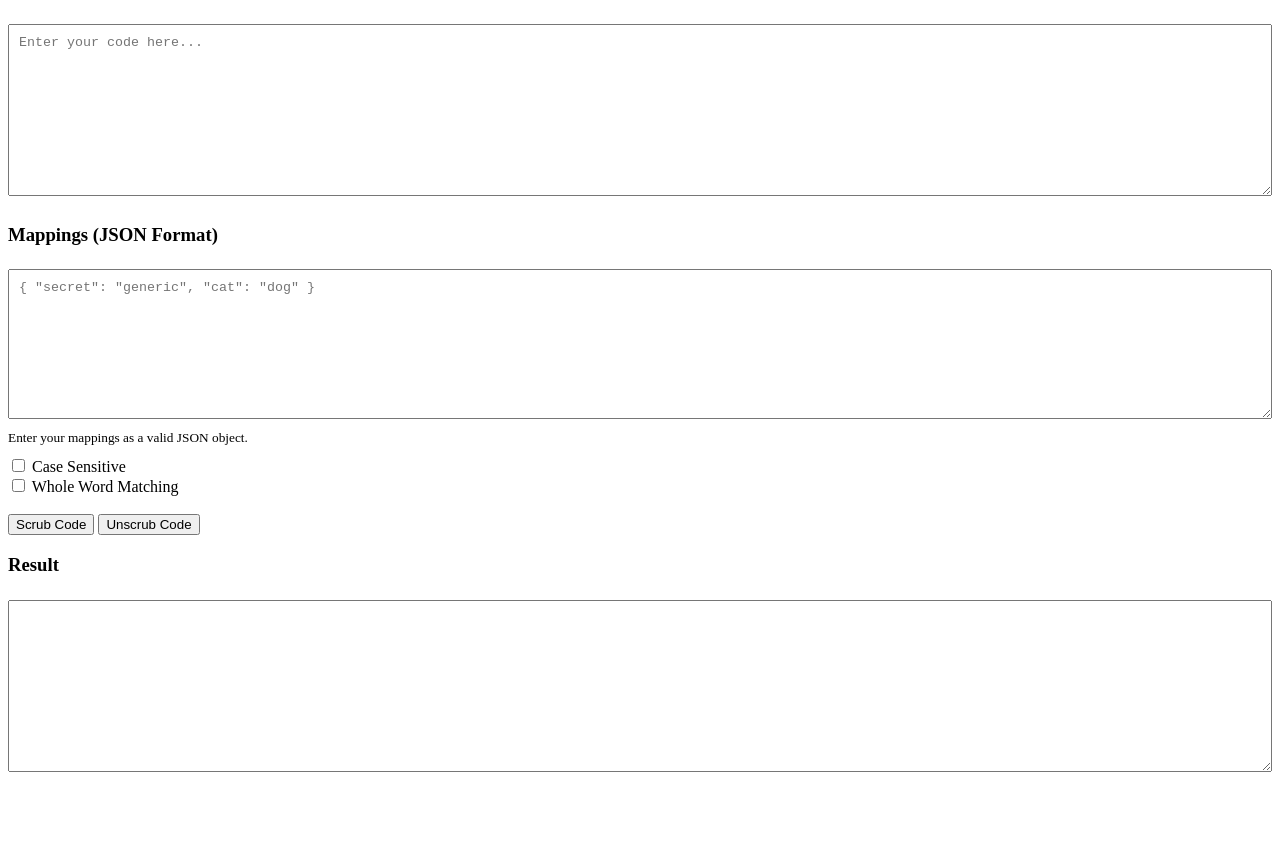
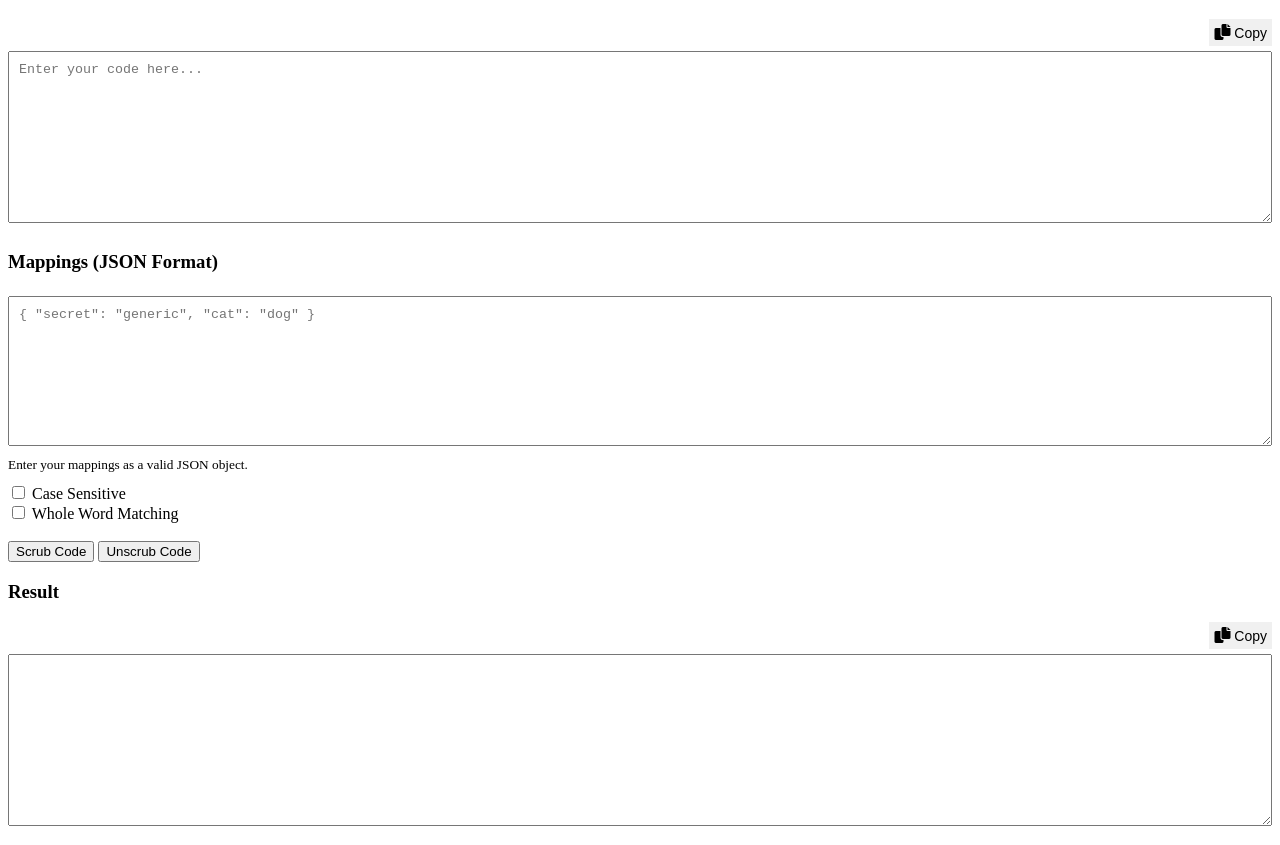
Before and after one commit to andrew-woosnam/codescrub, a website: page codescrub.html in a window 1280 px wide. Shown: the part 61-906 px from the top of the page. Before the commit the page ends 850 px from the top, so only its background shows below. Drawn offline with Linux system fonts and the light colour scheme.

Commit message:
add copy text btns

```diff
--- a/codescrub.html
+++ b/codescrub.html
@@ -22,13 +22,36 @@
         .options {
             margin-top: 10px;
         }
+
+        .copy-btn {
+            float: right;
+            background-color: #f0f0f0;
+            border: none;
+            padding: 5px;
+            cursor: pointer;
+            font-size: 14px;
+        }
+
+        .copy-btn i {
+            font-size: 16px;
+        }
+
+        .text-box-wrapper {
+            position: relative;
+            margin-bottom: 10px;
+        }
+
     </style>
+    <link rel="stylesheet" href="https://cdnjs.cloudflare.com/ajax/libs/font-awesome/6.0.0-beta3/css/all.min.css">
 </head>
 
 <body>
     <h1>CodeScrub - Scrub Sensitive Code</h1>
 
-    <textarea id="codeInput" rows="10" cols="50" placeholder="Enter your code here..."></textarea>
+    <div class="text-box-wrapper">
+        <button id="copyInputBtn" class="copy-btn"><i class="fas fa-copy"></i> Copy</button>
+        <textarea id="codeInput" rows="10" cols="50" placeholder="Enter your code here..."></textarea>
+    </div>
 
     <h3>Mappings (JSON Format)</h3>
     <textarea id="mappingInput" placeholder='{ "secret": "generic", "cat": "dog" }'></textarea>
@@ -49,7 +72,11 @@
     <button id="unscrubBtn">Unscrub Code</button>
 
     <h3>Result</h3>
-    <textarea id="resultOutput" rows="10" cols="50" readonly></textarea>
+
+    <div class="text-box-wrapper">
+        <button id="copyOutputBtn" class="copy-btn"><i class="fas fa-copy"></i> Copy</button>
+        <textarea id="resultOutput" rows="10" cols="50" readonly></textarea>
+    </div>
 
     <script>
         // Function to perform the scrubbing (translate secret => generic or vice versa)
@@ -109,6 +136,20 @@
         // Attach event listeners
         document.getElementById('scrubBtn').addEventListener('click', () => translate('scrub'));
         document.getElementById('unscrubBtn').addEventListener('click', () => translate('unscrub'));
+
+        // Copy input code to clipboard
+        document.getElementById('copyInputBtn').addEventListener('click', () => {
+            const inputCode = document.getElementById('codeInput');
+            inputCode.select();
+            document.execCommand('copy');
+        });
+
+        // Copy output result to clipboard
+        document.getElementById('copyOutputBtn').addEventListener('click', () => {
+            const outputCode = document.getElementById('resultOutput');
+            outputCode.select();
+            document.execCommand('copy');
+        });
     </script>
 </body>
 
```
